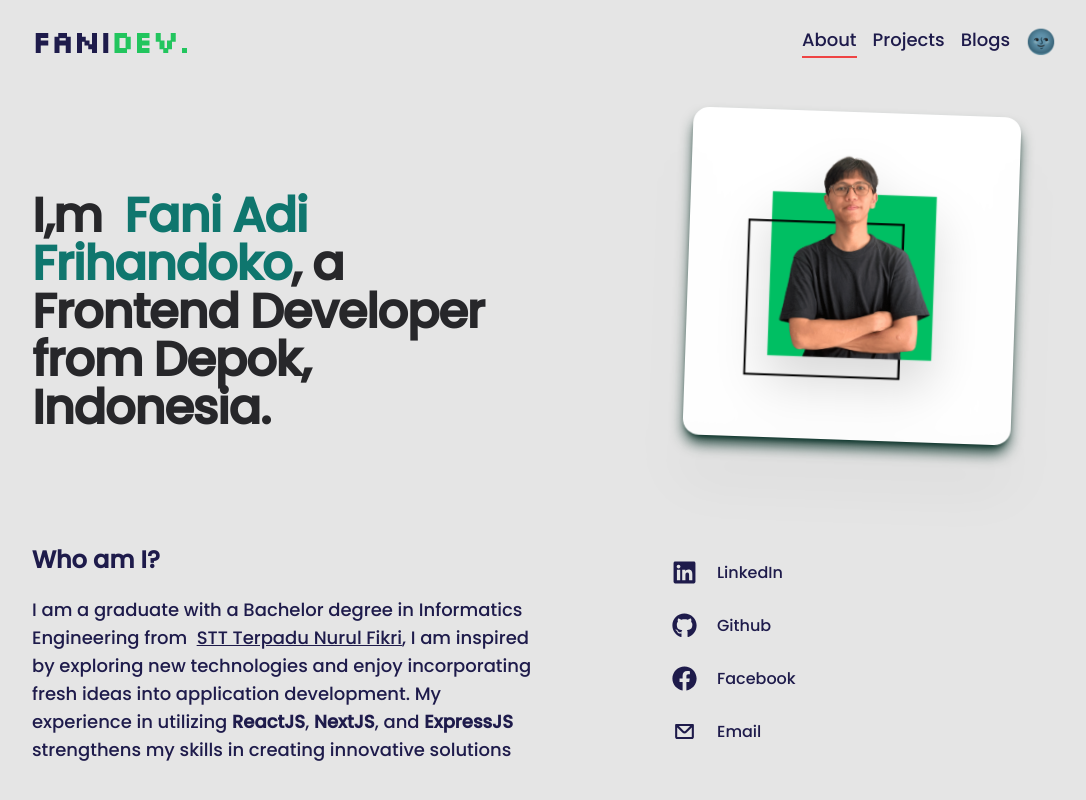
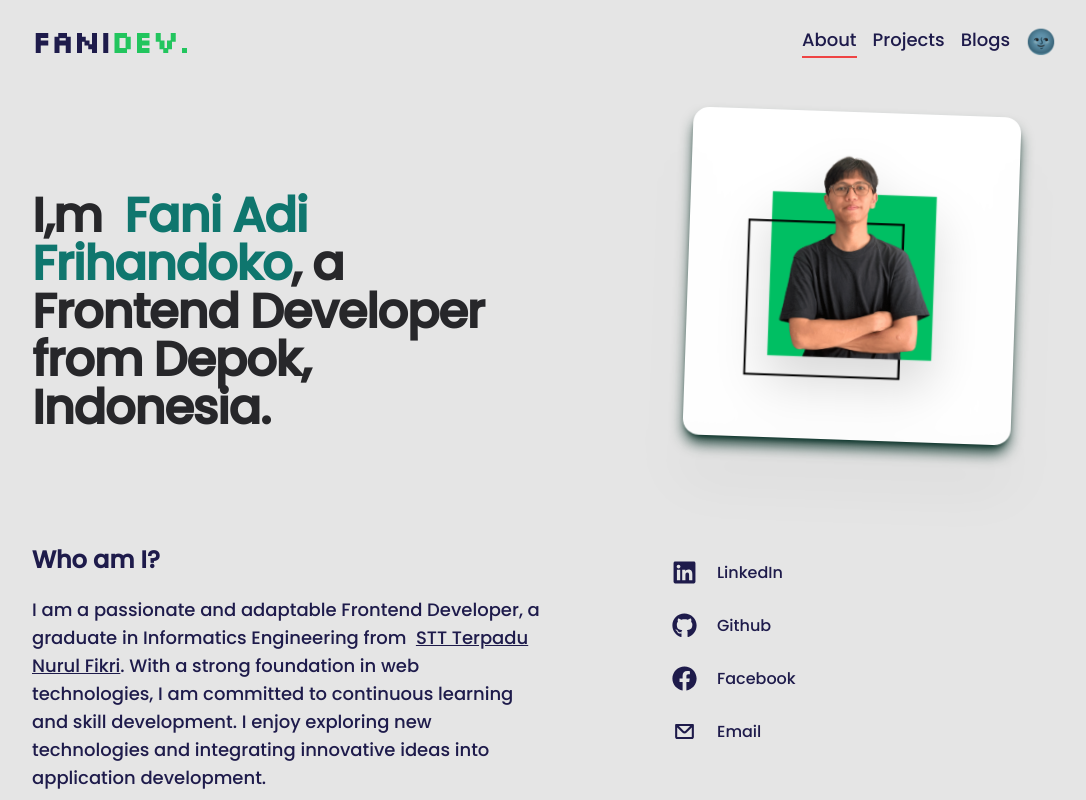
Before and after one commit to faniadifrihandoko1/creativefolio, a Next.js app: page /about in a window 1280 px wide. Shown: the top 800 px of the page, without its empty margins (96-1182 px from the left). Built offline with nearby package versions, Linux system fonts and the light colour scheme.

Commit message:
update: about page

```diff
--- a/app/(client)/about/page.tsx
+++ b/app/(client)/about/page.tsx
@@ -35,23 +35,29 @@ const About = () => {
         </div>
         <div className="pt-12 text-base">
           <section className="space-y-12 md:space-y-16">
-            <div className=" pointer-events-auto transform-none">
+            <div className="pointer-events-auto transform-none">
               <h2 className="mb-3 font-newsreader text-xl font-bold lg:mb-5 lg:text-2xl">
                 Who am I?
               </h2>
+              <p className="font-normal lg:text-lg mb-4">
+                I am a passionate and adaptable Frontend Developer, a graduate
+                in Informatics Engineering from &nbsp;
+                <a href="https://nurulfikri.ac.id/" className="underline">
+                  STT Terpadu Nurul Fikri
+                </a>
+                . With a strong foundation in web technologies, I am committed
+                to continuous learning and skill development. I enjoy exploring
+                new technologies and integrating innovative ideas into
+                application development.
+              </p>
               <p className="font-normal lg:text-lg">
-                I am a graduate with a Bachelor degree in Informatics
-                Engineering from &nbsp;
-                <a href="https://nurulfikri.ac.id/">
-                  <u>STT Terpadu Nurul Fikri</u>
-                </a>
-                , I am inspired by exploring new technologies and enjoy
-                incorporating fresh ideas into application development. My
-                experience in utilizing <b>ReactJS</b>, <b>NextJS</b>, and{" "}
-                <b>ExpressJS</b>&nbsp; strengthens my skills in creating
-                innovative solutions
+                With expertise in <b>ReactJS</b>, <b>NextJS</b>, and{" "}
+                <b>ExpressJS</b>, I am skilled in building innovative, reliable,
+                scalable, and efficient applications that deliver exceptional
+                user experiences.
               </p>
             </div>
+
             <div className="pointer-events-auto transform-none">
               <h2 className="mb-8 font-newsreader text-xl font-bold lg:mb-10 lg:text-2xl">
                 What am I using?
@@ -92,9 +98,10 @@ const About = () => {
                   <li>
                     <div className="space-y-3">
                       <p className=" text-sm font-normal text-slate-500 dark:text-slate-400 lg:text-base">
-                        I’m currently a Frontend Developer at PT Nizom Berkah
+                        {/* I’m currently a Frontend Developer at PT Nizom Berkah
                         Informasi, building intuitive and responsive web
-                        applications.
+                        applications. */}
+                        Hmm, i haven't worked anywhere yet :(
                       </p>
                     </div>
                   </li>
```
